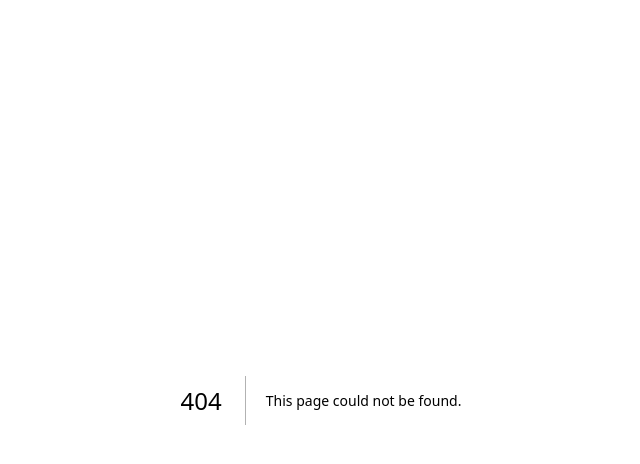
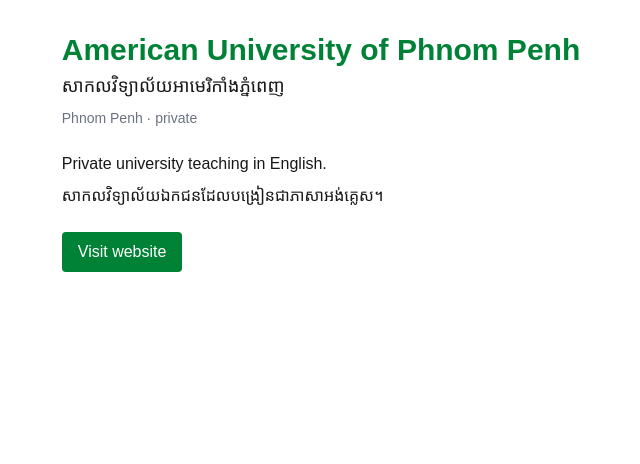
Before and after one commit to MakaraRa/KITEBud, a Next.js app: page /universities/aupp in a window 1280 px wide. Before the commit this address had no page. Shown: the top 464 px of the page, without its empty margins (319-959 px from the left). Built offline with nearby package versions, Linux system fonts and the light colour scheme.

Commit message:
add university detail page

```diff
--- /dev/null
+++ b/app/universities/[slug]/page.tsx
@@ -0,0 +1,38 @@
+import { notFound } from "next/navigation";
+import { getUniversities, getUniversityBySlug } from "@/lib/universities";
+
+export function generateStaticParams() {
+    return getUniversities().map((u) => ({ slug: u.slug }));
+}
+
+export default async function UniversityPage({
+    params,
+}: {
+    params: Promise<{ slug: string }>;
+}) {
+    const { slug } = await params;
+    const university = getUniversityBySlug(slug);
+
+    if (!university) {
+        notFound();
+    }
+
+    return (
+        <main className="mx-auto max-w-4xl p-8">
+            <h1 className="text-3xl font-bold text-green-700">{university.nameEn}</h1>
+            <p className="mt-1 text-lg">{university.nameKm}</p>
+            <p className="mt-2 text-sm text-gray-500">
+                {university.province} · {university.type}
+            </p>
+            <p className="mt-6">{university.descriptionEn}</p>
+            <p className="mt-2">{university.descriptionKm}</p>
+            <a
+                href={university.website}
+                target="_blank"
+                className="mt-6 inline-block rounded bg-green-700 px-4 py-2 text-white"
+            >
+                Visit website
+            </a>
+        </main>
+    );
+}
```
